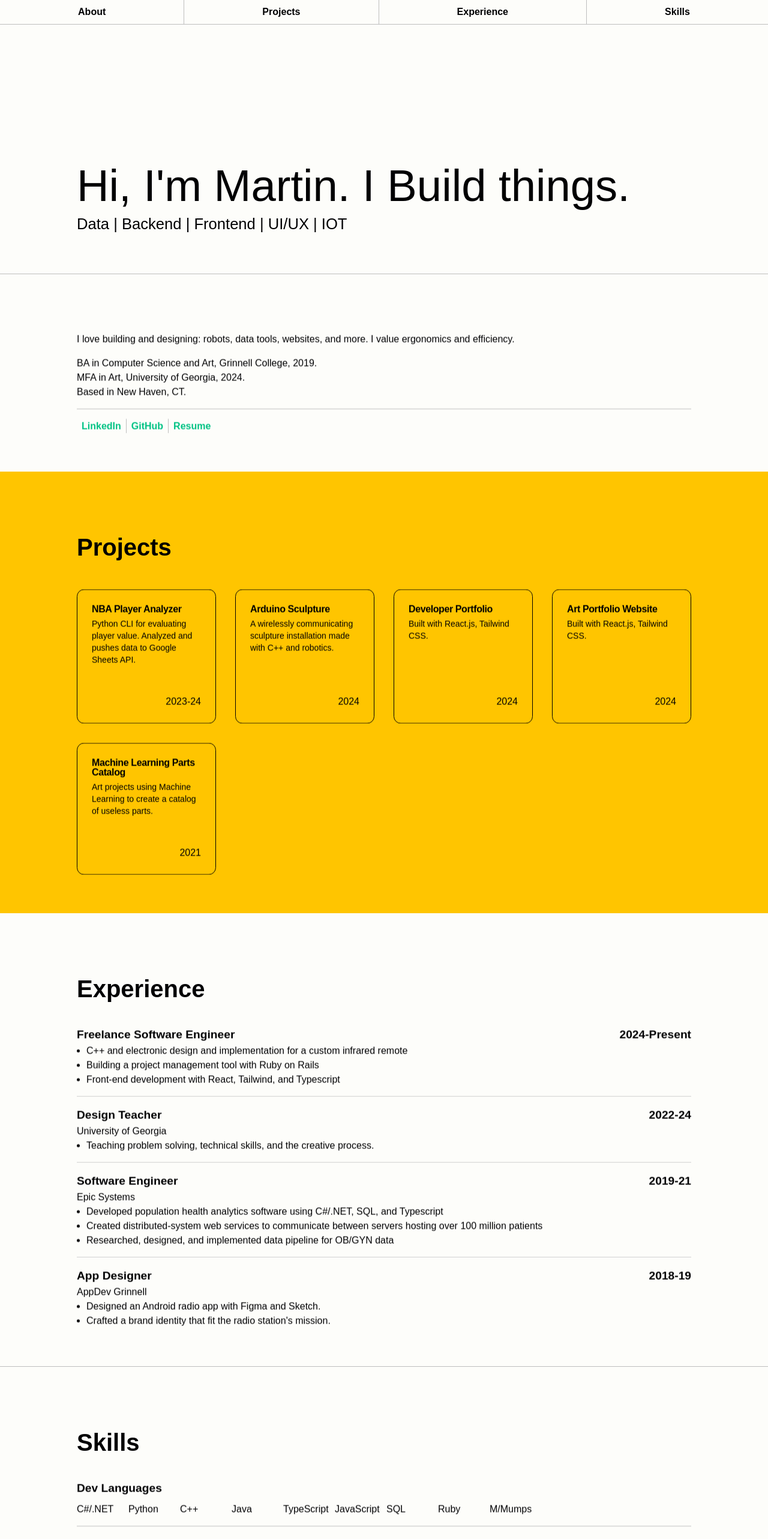
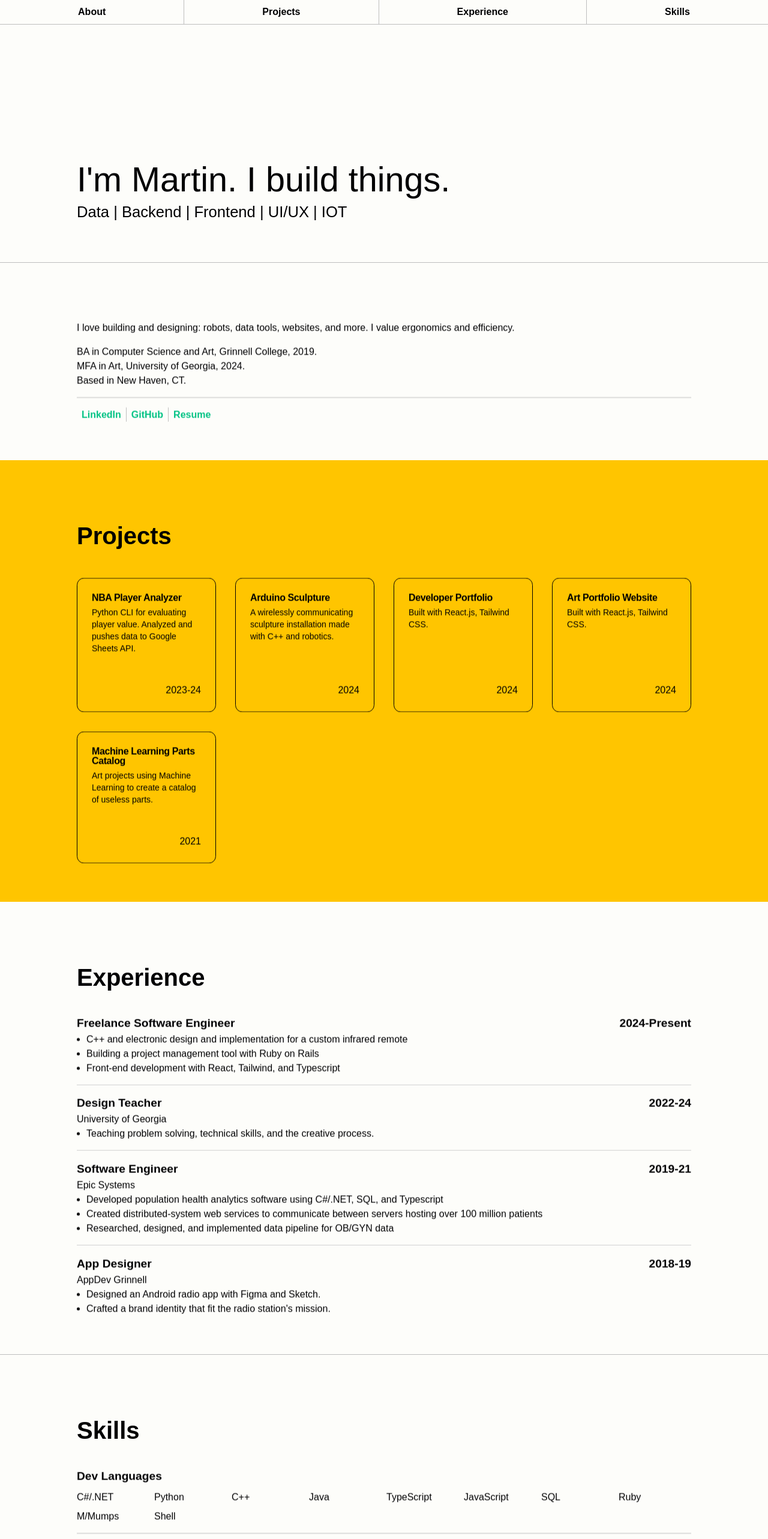
Before and after one commit to martincham/dev.martin, a React (Vite) app: page / in a window 1280 px wide. Shown: the top 2565 px of the page at 60% size. Built offline with nearby package versions, Linux system fonts and the light colour scheme; a web font is replaced by a local one.

Commit message:
update text

```diff
--- a/src/sections/HeroSection.tsx
+++ b/src/sections/HeroSection.tsx
@@ -3,10 +3,10 @@ const HeroSection = () => {
     <section id="hero" className="selection:bg-golden">
       <div className="mx-auto mt-[20vh] ">
         <h1
-          style={{ fontSize: "max(2rem, 5.8vw)" }}
+          style={{ fontSize: "max(2rem, 4.5vw)" }}
           className="mx-auto m-0 p-0 font-normal"
         >
-          Hi, I'm Martin. I Build things.
+          I'm Martin. I build things.
         </h1>
         <p style={{ fontSize: "max(1rem, 2vw)" }} className="text mx-auto p-">
           Data | Backend | Frontend | UI/UX | IOT
--- a/src/sections/SkillsSection.tsx
+++ b/src/sections/SkillsSection.tsx
@@ -13,6 +13,7 @@ const skills = [
       "SQL",
       "Ruby",
       "M/Mumps",
+      "Shell",
     ],
   },
   {
@@ -44,7 +45,7 @@ const SkillsSection = () => {
         <ScrollAnimation>
           {skills.map((skillCategory, index) => (
             <div key={index}>
-              <div className="grid grid-cols-2 sm:grid-cols-4 md:grid-cols-6 lg:grid-cols-8 xl:grid-cols-12 gap-2">
+              <div className="grid grid-cols-2 sm:grid-cols-4 md:grid-cols-6 lg:grid-cols-8  2xl:grid-cols-10 gap-2">
                 <h3 className="col-start-1 col-span-full">
                   {skillCategory.title}
                 </h3>
```
